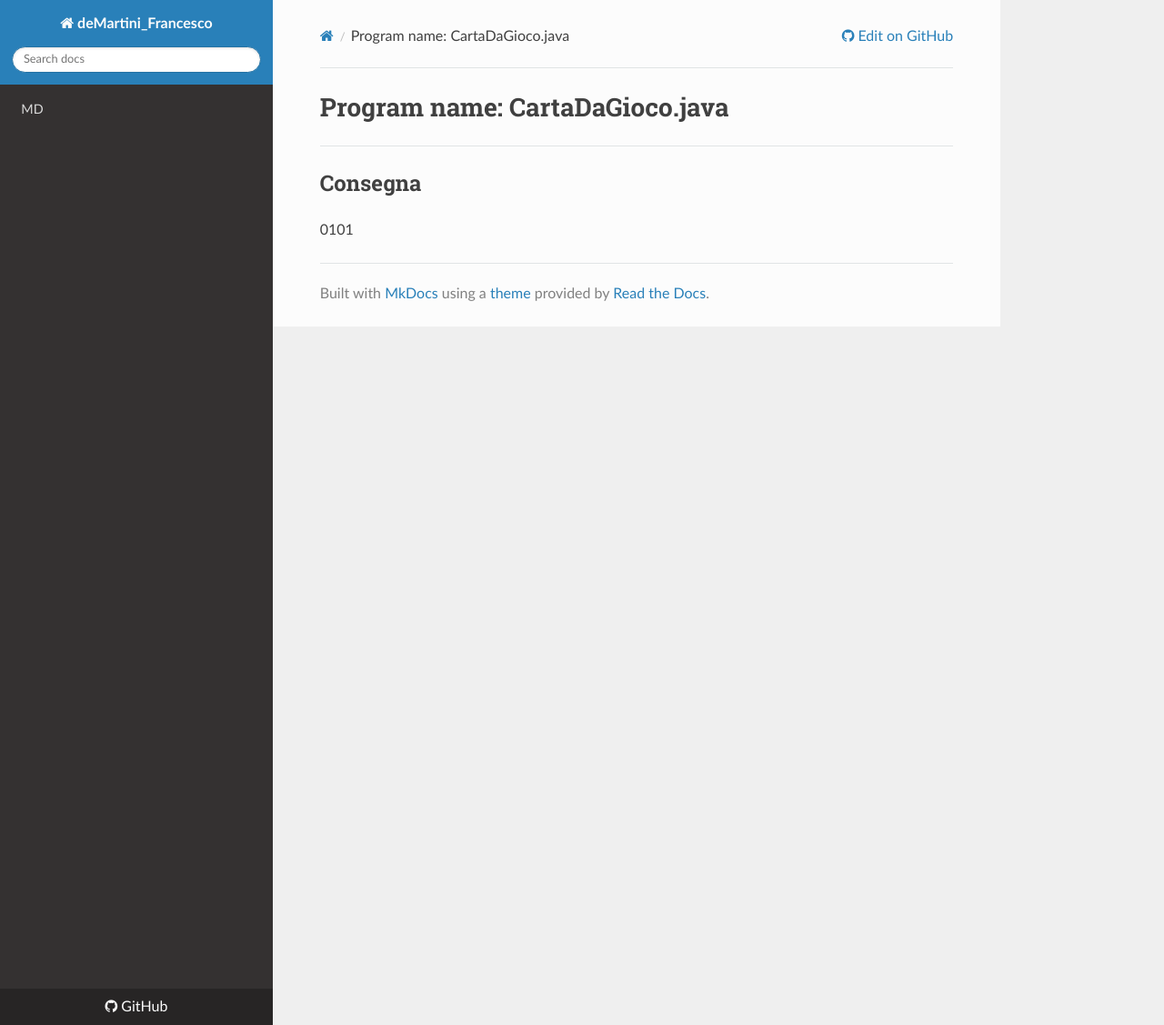
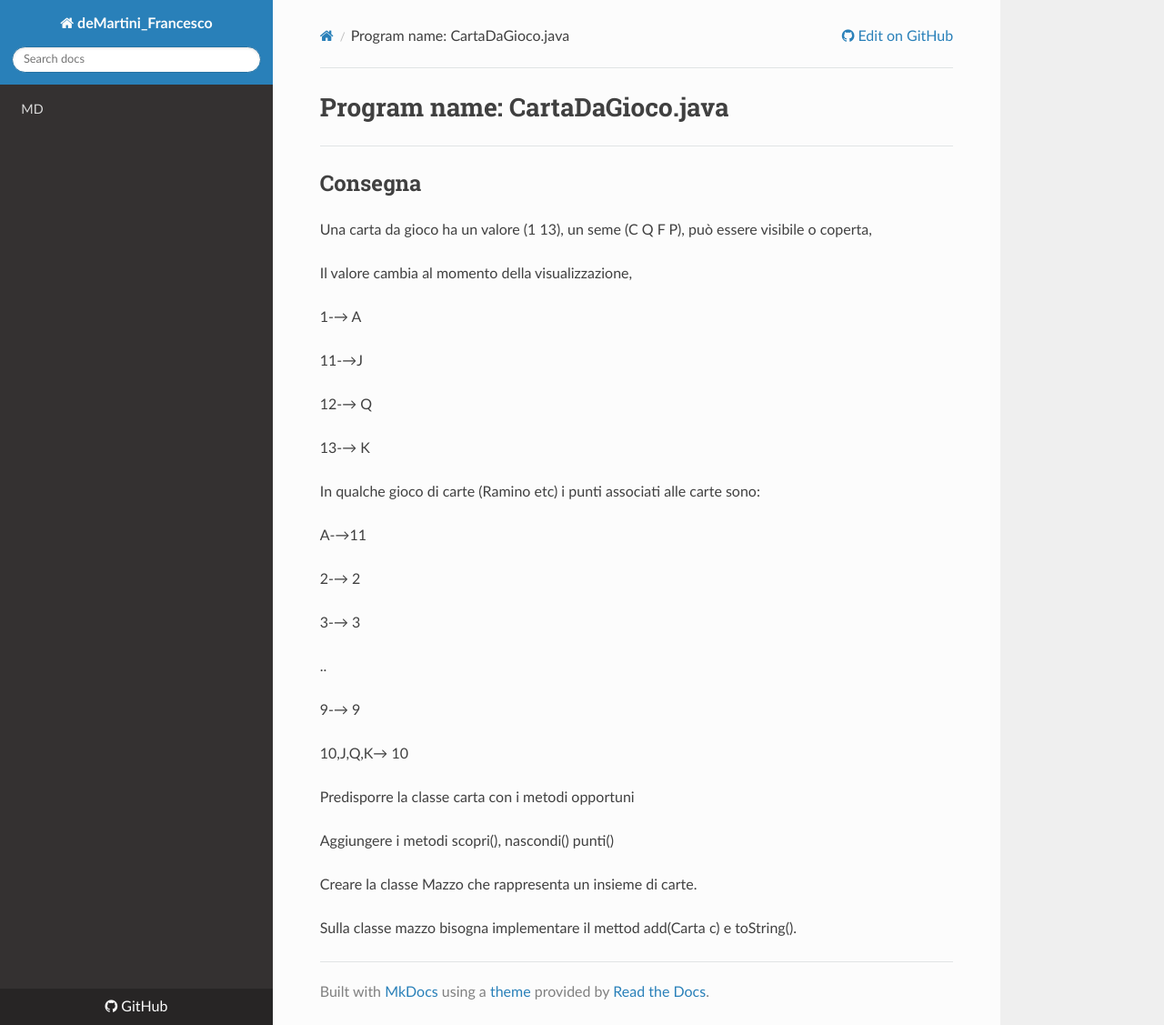
Before and after one commit to deMartiniFrancesco/4BI-DeMartiniFrancesco-2021-2022, an MkDocs documentation site: the page built from docs/demartini_F_CartaDaGioco/doc/README.md, in a window 1280 px wide and 1127 px high. Shown: the whole window at 91% size. Built offline with MkDocs 1.6.1, drawn with Linux system fonts in a browser that asks for light colours; nearby versions of some CDN libraries.

Commit message:
Update README.md

```diff
--- a/docs/demartini_F_CartaDaGioco/doc/README.md
+++ b/docs/demartini_F_CartaDaGioco/doc/README.md
@@ -2,4 +2,36 @@
 ---
 
 ## Consegna
-0101
+Una carta da gioco ha un valore (1 13), un seme (C Q F P), può essere visibile o coperta,
+
+Il valore cambia al momento della visualizzazione,
+
+1-→ A
+
+11-→J
+
+12-→ Q
+
+13-→ K
+
+In qualche gioco di carte (Ramino etc) i punti associati alle carte sono:
+
+A-→11
+
+2-→ 2
+
+3-→ 3
+
+..
+
+9-→ 9
+
+10,J,Q,K→ 10
+
+Predisporre la classe carta con i metodi opportuni
+
+Aggiungere i metodi scopri(), nascondi() punti()
+
+Creare la classe Mazzo che rappresenta un insieme di carte.
+
+Sulla classe mazzo bisogna implementare il mettod add(Carta c) e toString().
```
